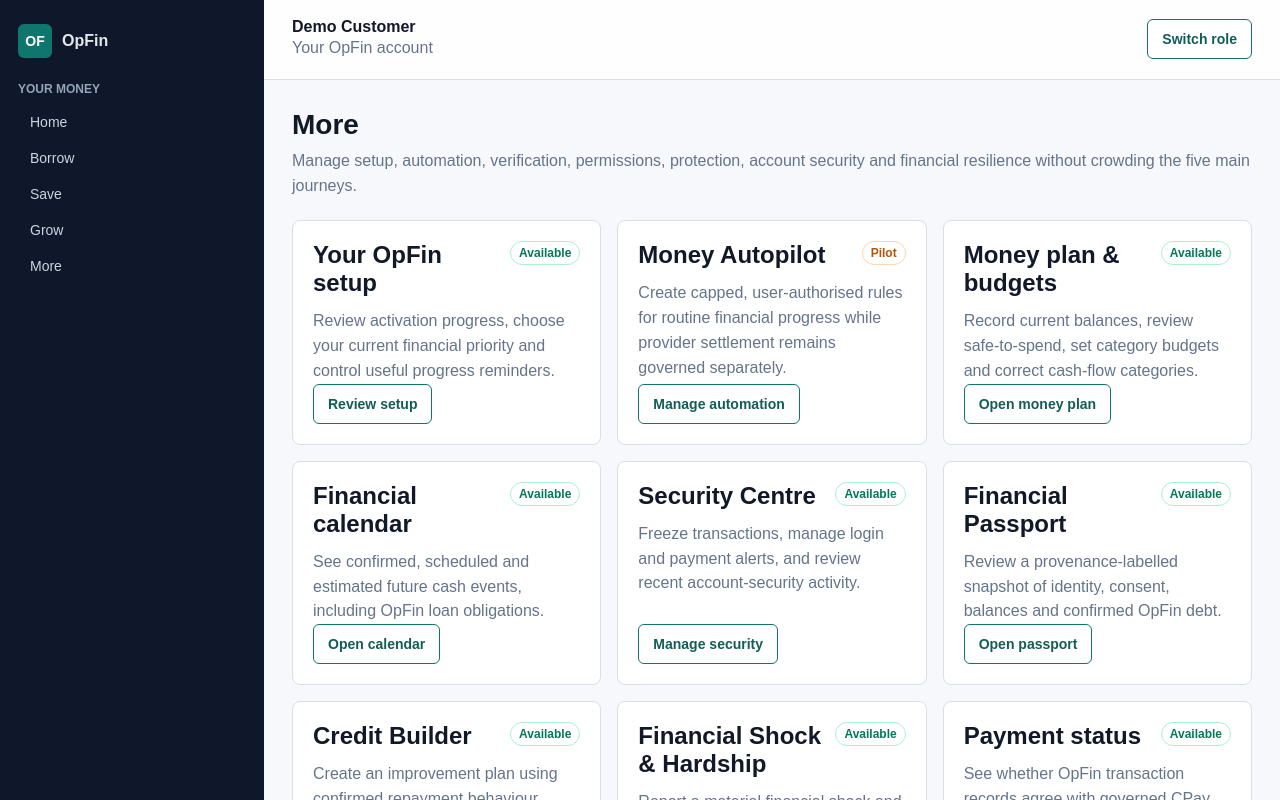
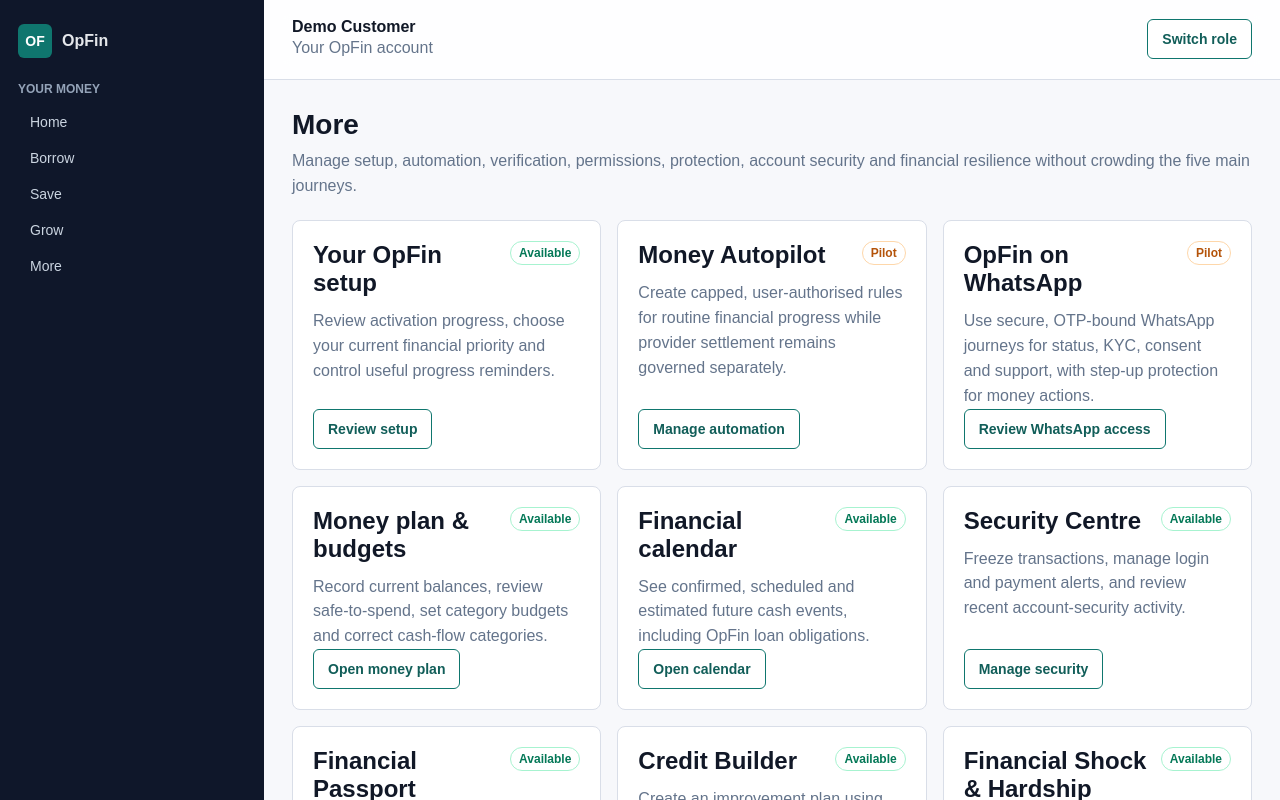
Before and after one commit to lynelk/OpFin, a Next.js app: page /more in a window 1280 px wide. Shown: the top 800 px of the page. Built offline with nearby package versions, Linux system fonts and the light colour scheme; no server answers.

Commit message:
Add secure WhatsApp journey to More

```diff
--- a/src/app/(portal)/more/page.tsx
+++ b/src/app/(portal)/more/page.tsx
@@ -10,6 +10,7 @@
       <div className="grid grid-3">
         <JourneyCard title="Your OpFin setup" description="Review activation progress, choose your current financial priority and control useful progress reminders." href="/setup" action="Review setup" status="available" />
         <JourneyCard title="Money Autopilot" description="Create capped, user-authorised rules for routine financial progress while provider settlement remains governed separately." href="/money-autopilot" action="Manage automation" status="pilot" />
+        <JourneyCard title="OpFin on WhatsApp" description="Use secure, OTP-bound WhatsApp journeys for status, KYC, consent and support, with step-up protection for money actions." href="/whatsapp" action="Review WhatsApp access" status="pilot" />
         <JourneyCard title="Money plan & budgets" description="Record current balances, review safe-to-spend, set category budgets and correct cash-flow categories." href="/money" action="Open money plan" status="available" />
         <JourneyCard title="Financial calendar" description="See confirmed, scheduled and estimated future cash events, including OpFin loan obligations." href="/calendar" action="Open calendar" status="available" />
         <JourneyCard title="Security Centre" description="Freeze transactions, manage login and payment alerts, and review recent account-security activity." href="/security" action="Manage security" status="available" />
```
